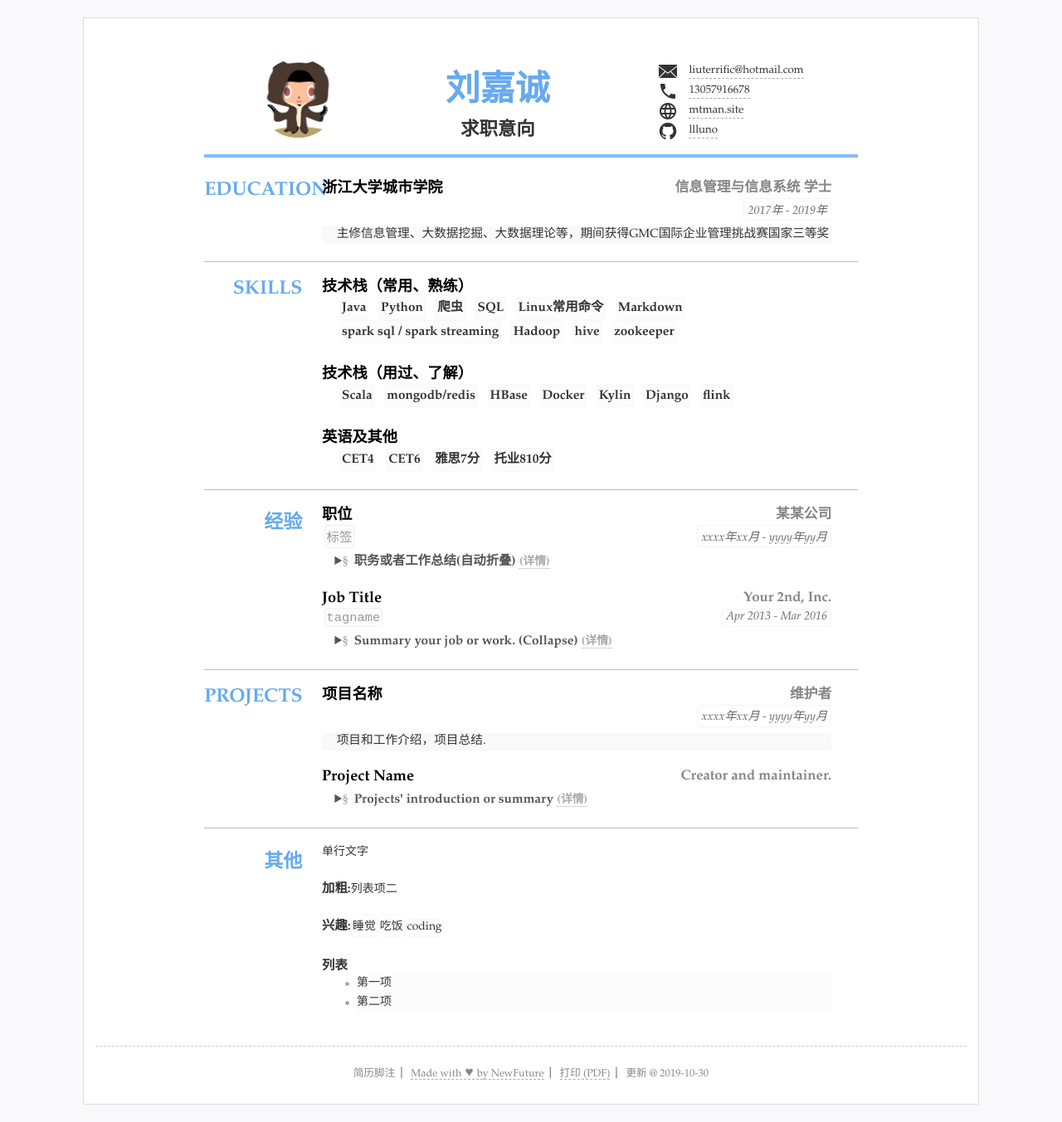
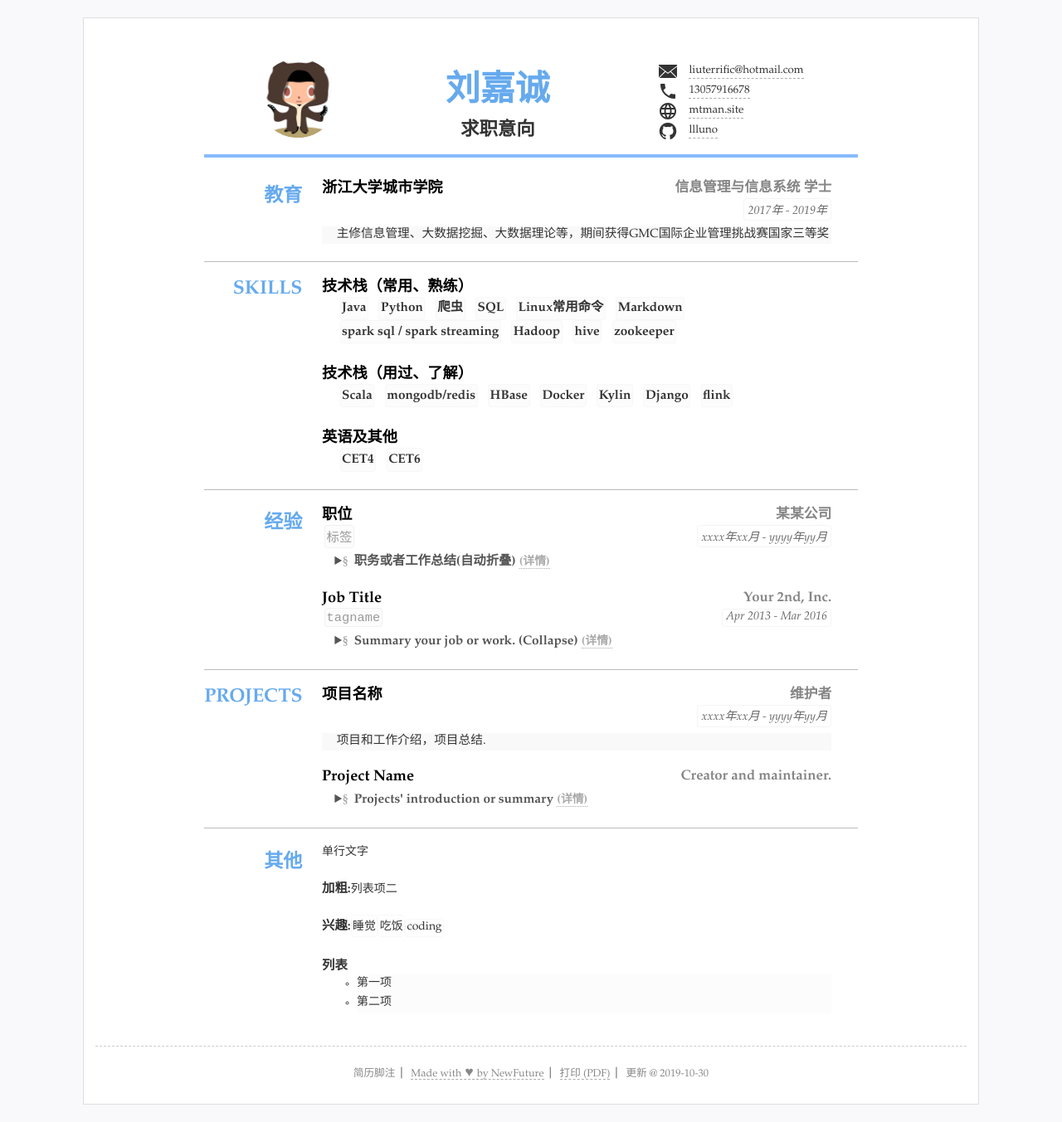
Before and after one commit to llluno/resume, a Jekyll site: the page built from index.html, in a window 1280 px wide. Shown: the whole page at 83% size. Built offline with Jekyll 4.4.1, drawn with Linux system fonts in a browser that asks for light colours.

Commit message:
Update resume.yml

```diff
--- a/_data/resume.yml
+++ b/_data/resume.yml
@@ -28,7 +28,7 @@ contact: #联系方式连接等3~5行
 #main下面是主体内容，类别条数不限
 main: #简历主要内容，
 - type: Education #类别为ID
-  name: Education #显示名称，空则使用type
+  name: 教育 #显示名称，空则使用type
   content: #内容基本格式 标题-副标题-日期-详细内容 (都允许空)
   - title: 浙江大学城市学院
     duration: "2017年 - 2019年"
@@ -69,8 +69,6 @@ main: #简历主要内容，
     items:
     - CET4
     - CET6
-    - 雅思7分
-    - 托业810分
 
 - type: experience
   name: 经验
```
